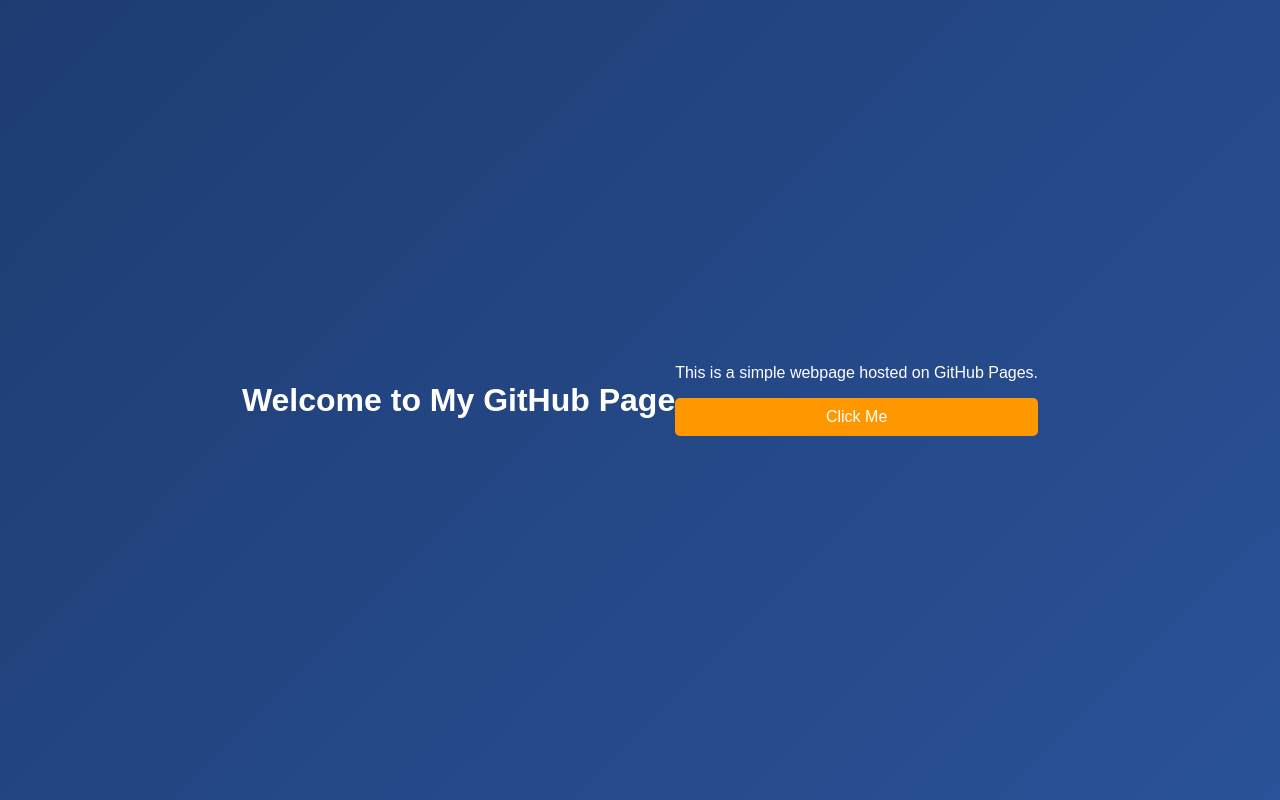
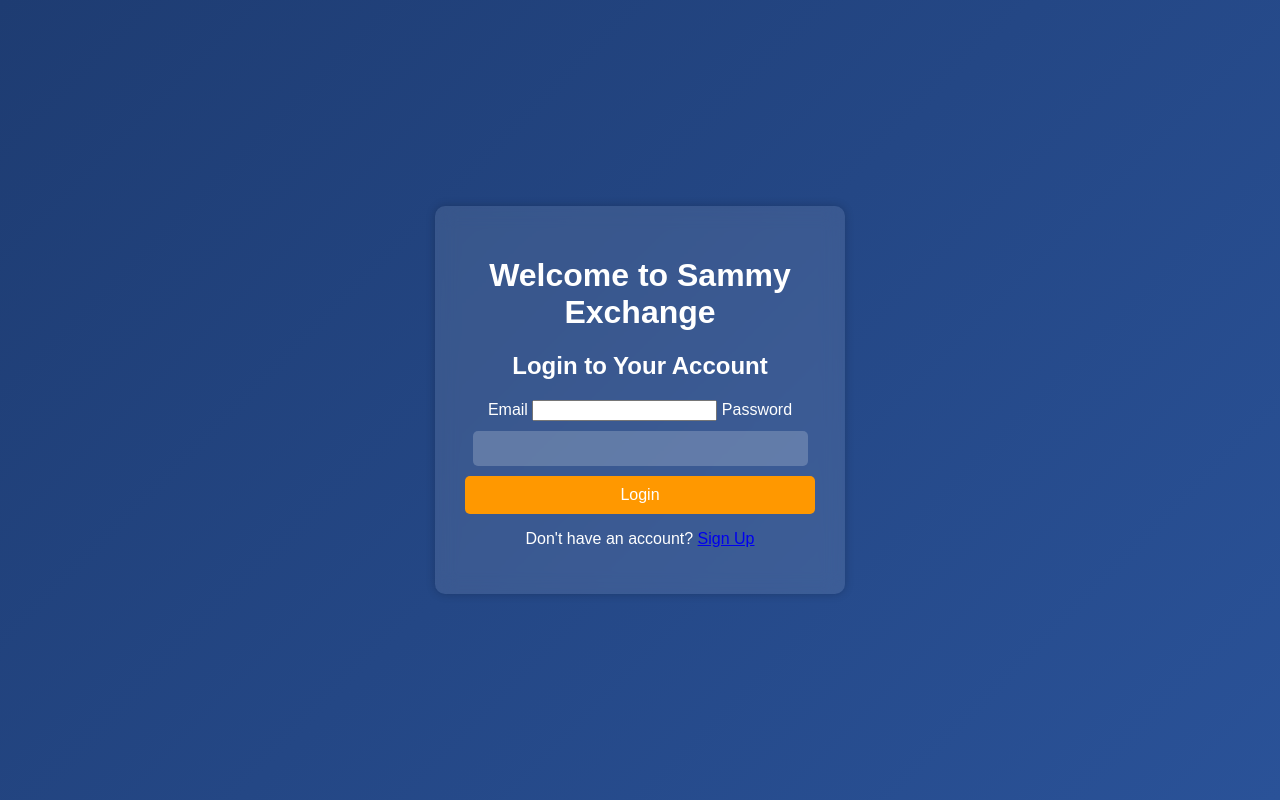
Before and after one commit to Sammy5544/Sammy, a plain HTML site: page index.html in a window 1280 px wide. Drawn offline with Linux system fonts and the light colour scheme.

Commit message:
Update index.html

```diff
--- a/index.html
+++ b/index.html
@@ -1,19 +1,27 @@
-<!DOCTYPE html><html lang="en">
+<!DOCTYPE html>
+<html lang="en">
 <head>
     <meta charset="UTF-8">
     <meta name="viewport" content="width=device-width, initial-scale=1.0">
-    <title>My GitHub Page</title>
+    <title>Sammy Exchange - Login</title>
     <link rel="stylesheet" href="style.css">
 </head>
 <body>
-    <header>
-        <h1>Welcome to My GitHub Page</h1>
-    </header>
-    <main>
-        <p>This is a simple webpage hosted on GitHub Pages.</p>
-        <button onclick="showMessage()">Click Me</button>
-        <p id="message"></p>
-    </main>
-    <script src="script.js"></script>
+    <div class="container">
+        <h1>Welcome to Sammy Exchange</h1>
+        <div class="login-box">
+            <h2>Login to Your Account</h2>
+            <form action="#" method="POST">
+                <label for="email">Email</label>
+                <input type="email" id="email" name="email" required>
+
+                <label for="password">Password</label>
+                <input type="password" id="password" name="password" required>
+
+                <button type="submit">Login</button>
+            </form>
+            <p>Don't have an account? <a href="#">Sign Up</a></p>
+        </div>
+    </div>
 </body>
 </html>
```
